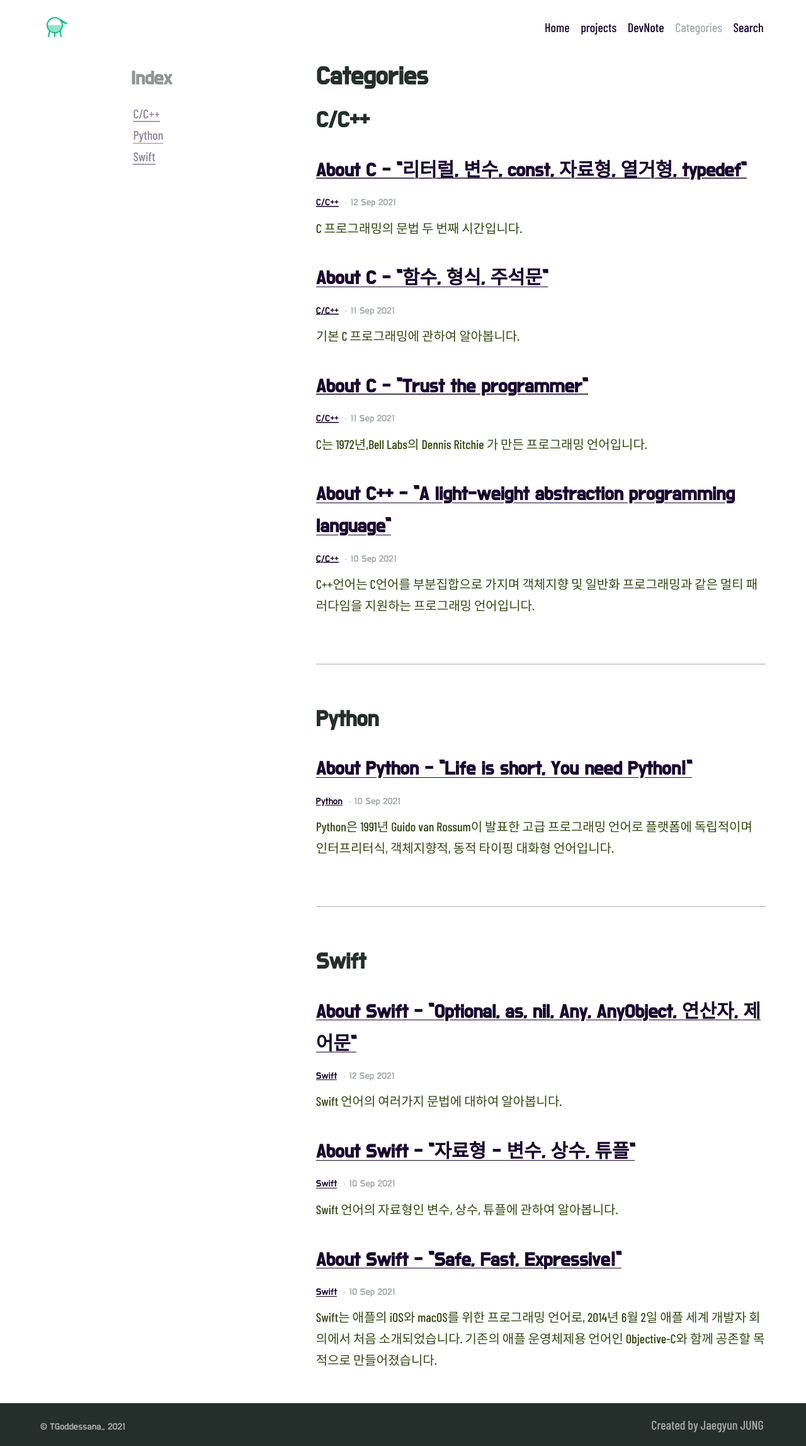
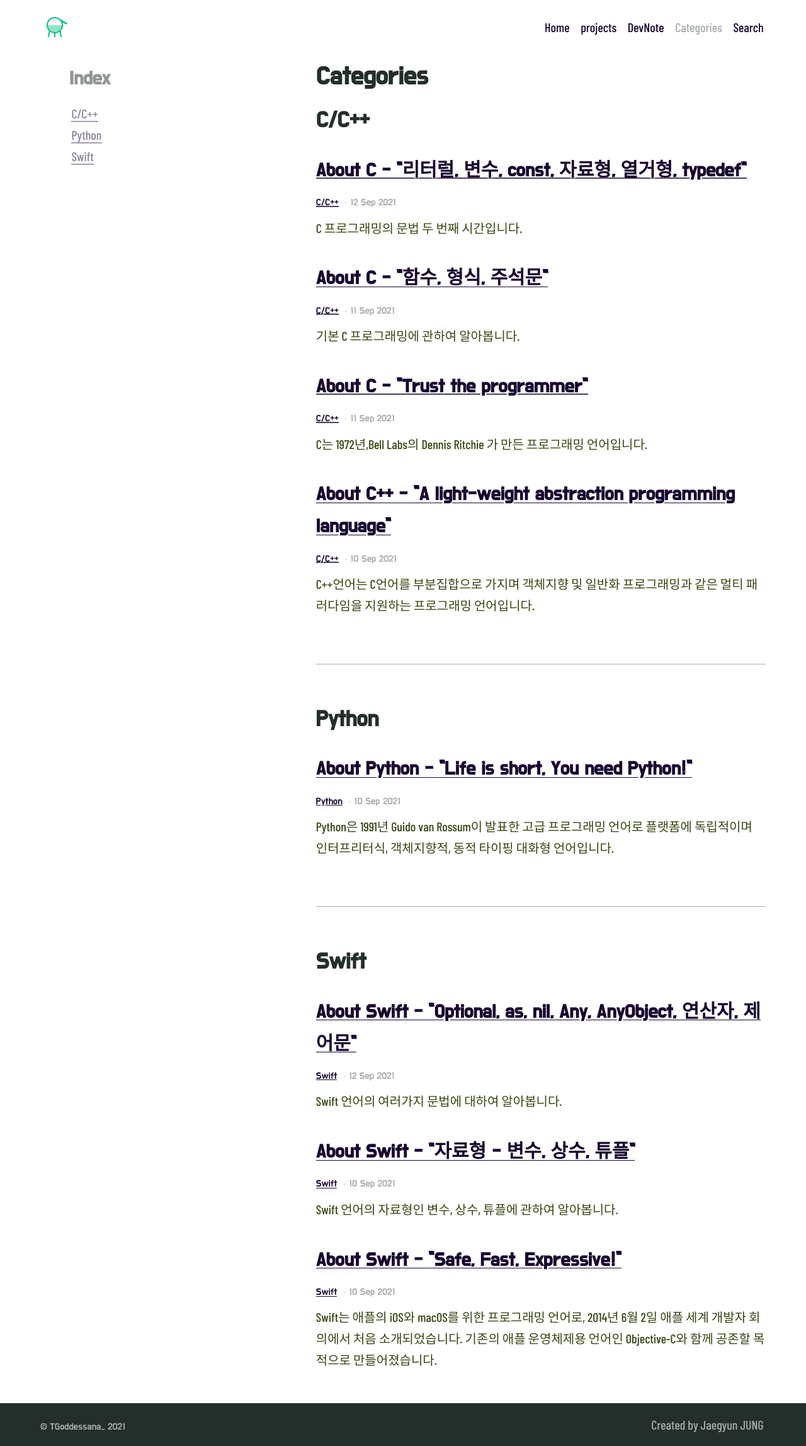
Before and after one commit to daviddarnes/alembic, a Jekyll site: the page built from categories.md, in a window 1280 px wide. Shown: the whole page at 63% size. Built offline with Jekyll 4.4.1, drawn with Linux system fonts in a browser that asks for light colours; some web fonts are replaced.

Commit message:
Update _theme.scss

```diff
--- a/_sass/_theme.scss
+++ b/_sass/_theme.scss
@@ -157,7 +157,7 @@ body {
       top: 0;
     }
     &--left {
-      margin-left: 12.5%;
+      margin-left: 4%;
       margin-right: 4%;
       order: -1;
     }
```
